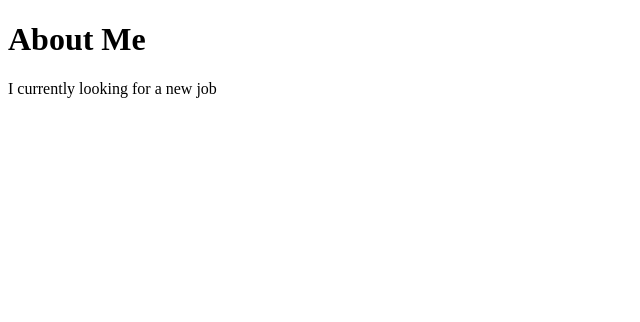
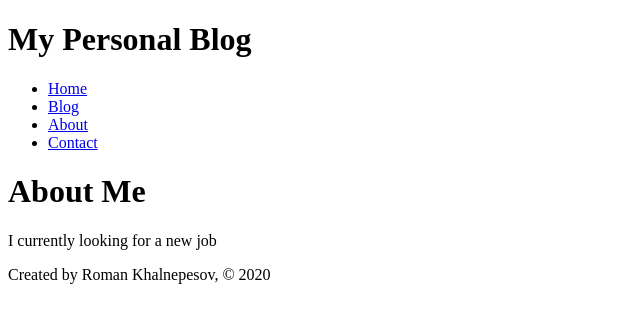
Before and after one commit to Yomudogly/Gatsby-bootcamp, a Gatsby site: page /about in a window 1280 px wide. Shown: the whole page, without its empty margins (0-640 px from the left). Built offline with nearby package versions, Linux system fonts and the light colour scheme; Gatsby itself is replaced by a stand-in of ours.

Commit message:
layout created

```diff
--- /dev/null
+++ b/src/components/footer.js
@@ -0,0 +1,11 @@
+import React from 'react'
+
+const Footer = () => {
+    return (
+        <footer>
+            <p>Created by Roman Khalnepesov, © 2020</p>
+        </footer>
+    )
+}
+
+export default Footer
--- /dev/null
+++ b/src/components/header.js
@@ -0,0 +1,20 @@
+import React from 'react'
+import { Link } from 'gatsby'
+
+const Header = () => {
+    return (
+        <header>
+            <h1>My Personal Blog</h1>
+            <nav>
+                <ul>
+                    <li><Link to="/">Home</Link></li>
+                    <li><Link to="/blog">Blog</Link></li>
+                    <li><Link to="/about">About</Link></li>
+                    <li><Link to="/contact">Contact</Link></li>
+                </ul>
+            </nav>
+        </header>
+    )
+}
+
+export default Header
--- /dev/null
+++ b/src/components/layout.js
@@ -0,0 +1,15 @@
+import React from 'react'
+import Header from './header'
+import Footer from './footer'
+
+const Layout = (props) => {
+    return (
+        <div>
+            <Header/>
+            {props.children}
+            <Footer/>
+        </div>
+    )
+}
+
+export default Layout
--- a/src/pages/about.js
+++ b/src/pages/about.js
@@ -1,11 +1,12 @@
 import React from 'react'
+import Layout from '../components/layout'
 
 const AboutPage = () => {
     return (
-        <div>
+        <Layout>
             <h1>About Me</h1>
             <p>I currently looking for a new job</p>
-        </div>
+        </Layout>
     )
 }
 
--- a/src/pages/blog.js
+++ b/src/pages/blog.js
@@ -1,11 +1,13 @@
 import React from 'react'
+import Layout from '../components/layout'
+
 
 const BlogPage = () => {
     return (
-        <div>
+        <Layout>
             <h1>My blog</h1>
             <p>Posts will show up here later on.</p>
-        </div>
+        </Layout>
     )
 }
 
--- a/src/pages/index.js
+++ b/src/pages/index.js
@@ -1,11 +1,13 @@
 import React from 'react'
+import Layout from '../components/layout'
 
 const IndexPage = () => {
+
     return (
-        <div>
+        <Layout>
             <h1>Hi there,</h1>
             <h2>I'm Roman, full-stack web developer based in Miamis</h2>
-        </div>
+        </Layout>
     )
 }
 
```
Also changed, not shown: src/pages/contact.js (+5 -3 lines).
